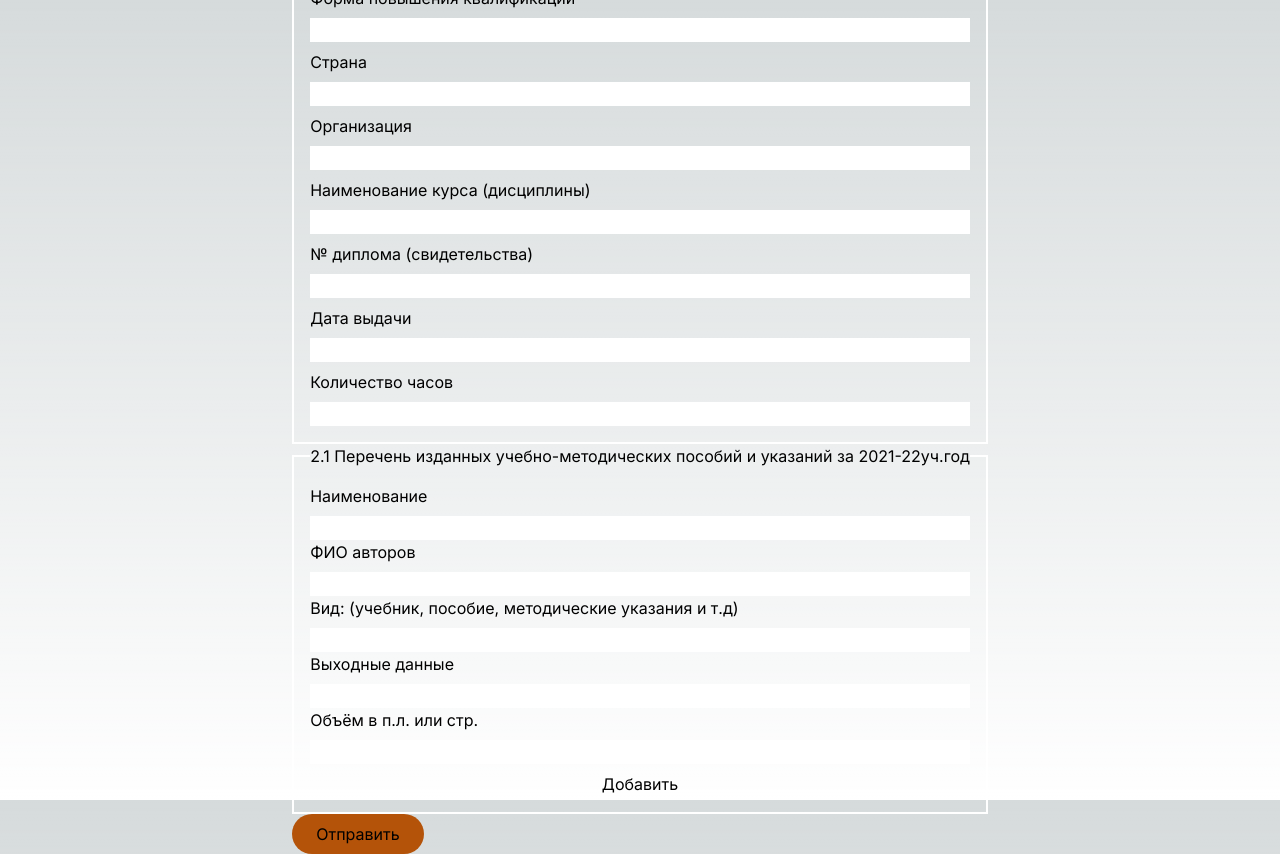
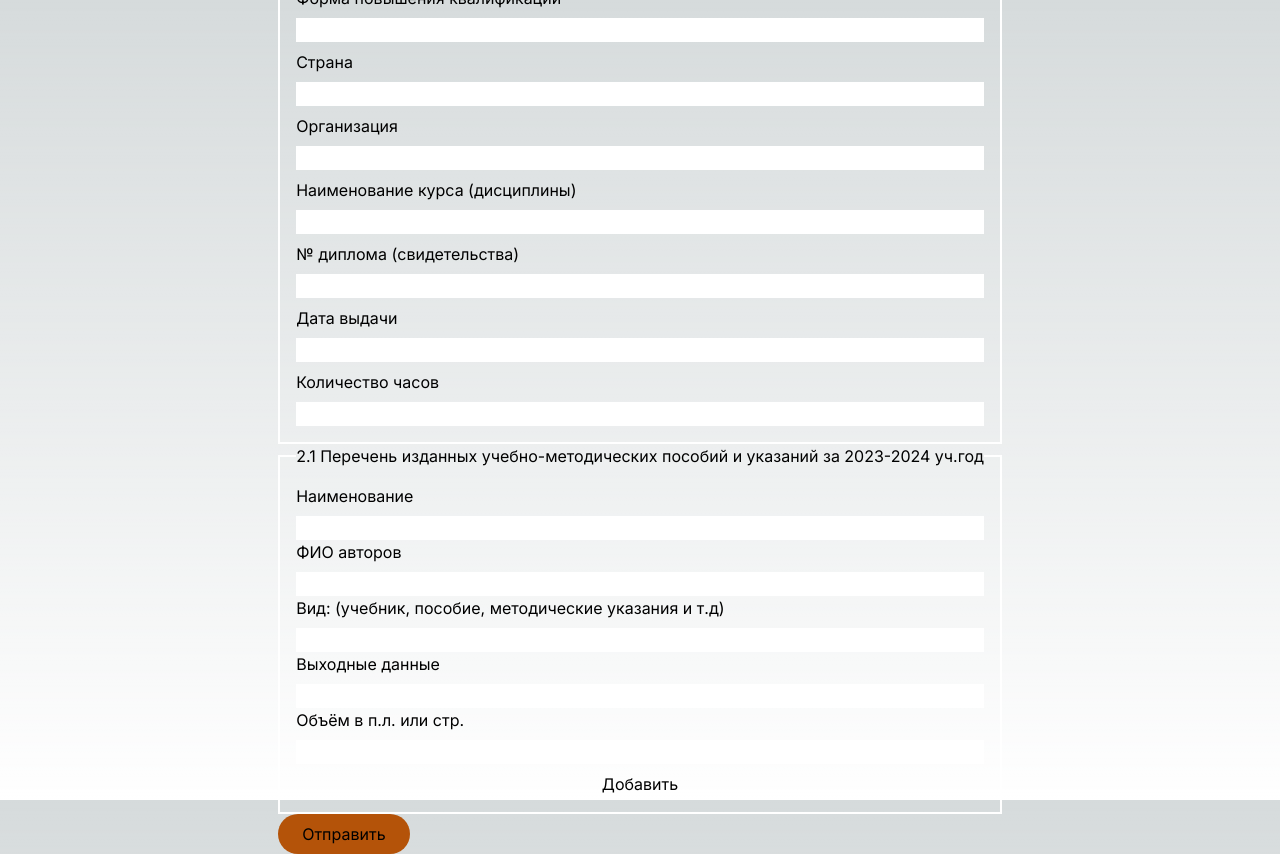
Before and after one commit to mpdocs/mpdocs-frontend, a Next.js app: page /reports in a window 1280 px wide. Built offline with nearby package versions, Linux system fonts and the light colour scheme; no server answers.

Commit message:
fix: change years from 2021-22 to 2023-2024

```diff
--- a/src/app/components/ReportForm/index.tsx
+++ b/src/app/components/ReportForm/index.tsx
@@ -90,7 +90,7 @@ const ReportForm = () => {
     <form onSubmit={handleSubmit(sendReport)}>
       <fieldset className="flex flex-col gap-2 border-2 border-white p-4">
         <legend>
-          1. Информация о повышении квалификации в период 2021-22 уч. год
+          1. Информация о повышении квалификации в период 2023-2024  уч. год
         </legend>
         <Label htmlFor={`qualification_improvement.form`}>
           <span>Форма повышения квалификации</span>
@@ -177,7 +177,7 @@ const ReportForm = () => {
       <fieldset className="flex flex-col gap-2 border-2 border-white p-4">
         <legend>
           2.1 Перечень изданных учебно-методических пособий и указаний за
-          2021-22уч.год
+          2023-2024 уч.год
         </legend>
         {controlledMethodicalWorksFields.map((field, index) => (
           <div key={index}>
```
